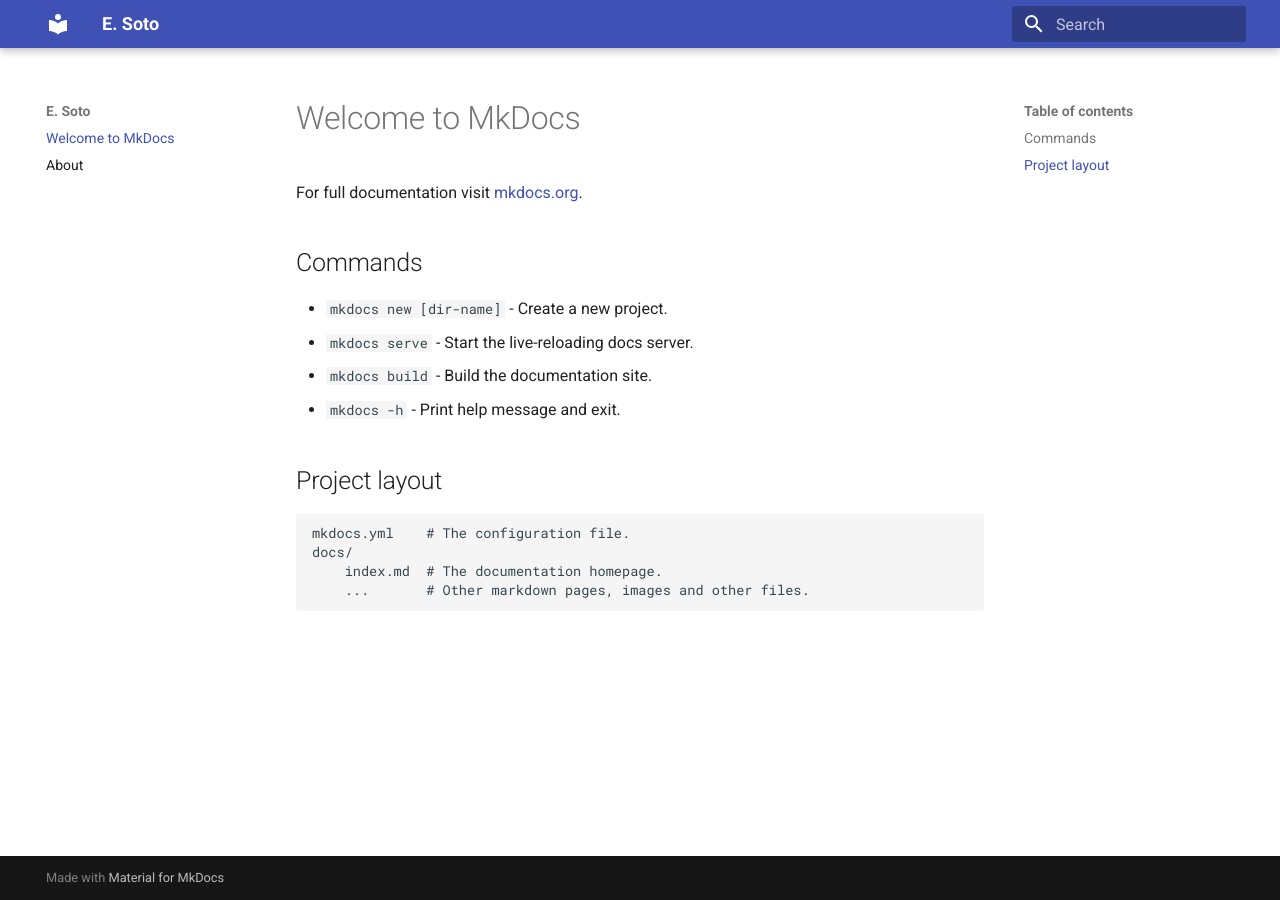
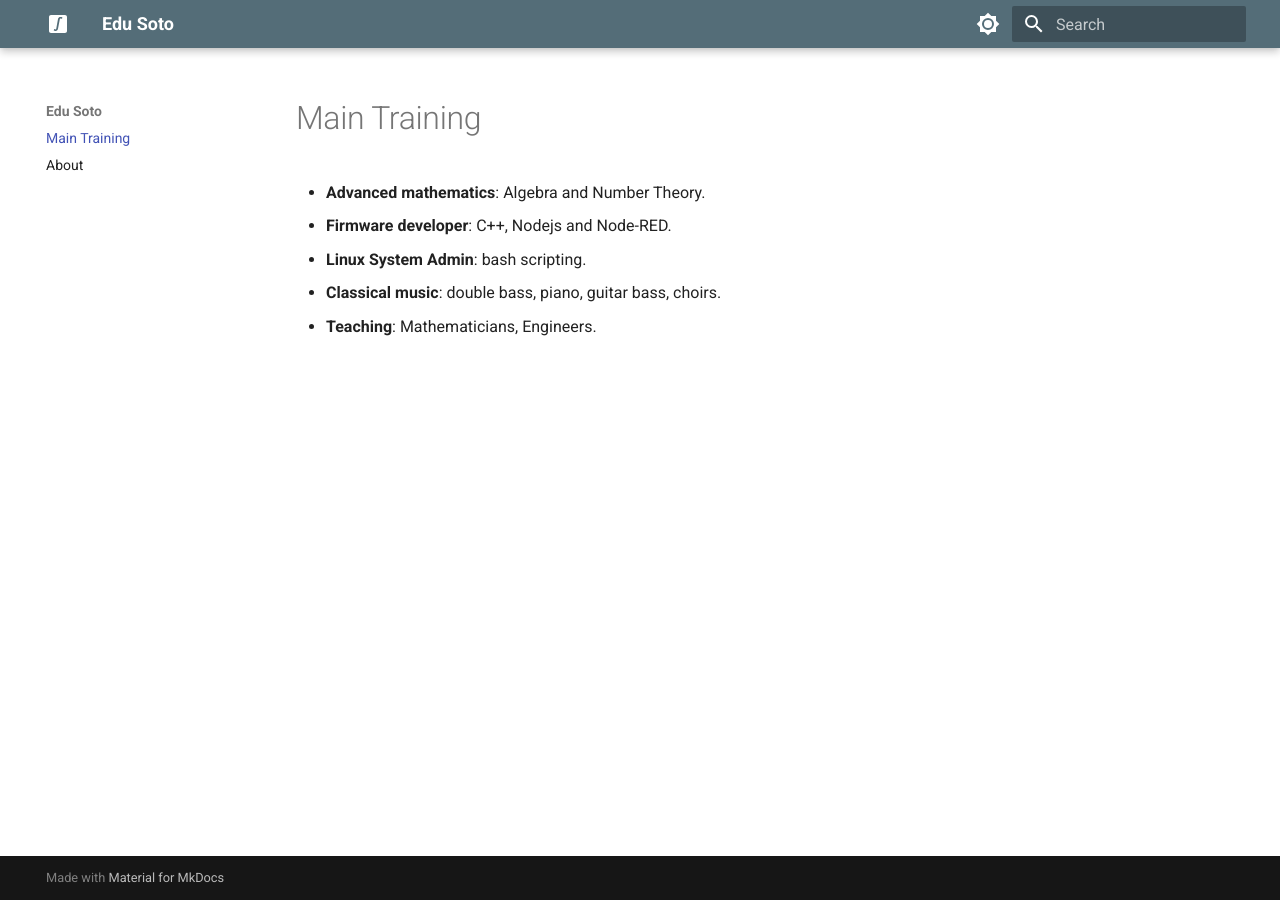
Before and after one commit to edu-soto/edu-soto.github.io, an MkDocs documentation site: the page built from docs/index.md, in a window 1280 px wide. Built offline with MkDocs 1.6.1 and Material for MkDocs 9.7.7, drawn with Linux system fonts in a browser that asks for light colours.

Commit message:
about + mathjax + other

```diff
--- a/docs/index.md
+++ b/docs/index.md
@@ -1,17 +1,7 @@
-# Welcome to MkDocs
+# Main Training
 
-For full documentation visit [mkdocs.org](https://www.mkdocs.org).
-
-## Commands
-
-* `mkdocs new [dir-name]` - Create a new project.
-* `mkdocs serve` - Start the live-reloading docs server.
-* `mkdocs build` - Build the documentation site.
-* `mkdocs -h` - Print help message and exit.
-
-## Project layout
-
-    mkdocs.yml    # The configuration file.
-    docs/
-        index.md  # The documentation homepage.
-        ...       # Other markdown pages, images and other files.
+- **Advanced mathematics**: Algebra and Number Theory.
+- **Firmware developer**: C++, Nodejs and Node-RED.
+- **Linux System Admin**: bash scripting.
+- **Classical music**: double bass, piano, guitar bass, choirs.
+- **Teaching**: Mathematicians, Engineers.
--- /dev/null
+++ b/docs/javascripts/mathjax.js
@@ -0,0 +1,16 @@
+window.MathJax = {
+  tex: {
+    inlineMath: [["\\(", "\\)"]],
+    displayMath: [["\\[", "\\]"]],
+    processEscapes: true,
+    processEnvironments: true
+  },
+  options: {
+    ignoreHtmlClass: ".*|",
+    processHtmlClass: "arithmatex"
+  }
+};
+
+document$.subscribe(() => {
+  MathJax.typesetPromise()
+})
--- a/mkdocs.yml
+++ b/mkdocs.yml
@@ -1,3 +1,31 @@
-site_name: E. Soto
+site_name: Edu Soto
 theme:
   name: material
+  palette:
+    # Palette toggle for light mode
+    - scheme: default
+      primary: blue grey
+      toggle:
+        icon: material/brightness-7
+        name: Switch to dark mode
+
+    # Palette toggle for dark mode
+    - scheme: slate
+      primary: blue grey
+      toggle:
+        icon: material/brightness-4
+        name: Switch to light mode
+
+  icon:
+    logo: material/math-integral-box
+    # favicon: material/math-integral-box #should be a path to a real file.
+
+
+markdown_extensions:
+  - pymdownx.arithmatex:
+      generic: true
+
+extra_javascript:
+  - javascripts/mathjax.js
+  - https://polyfill.io/v3/polyfill.min.js?features=es6
+  - https://cdn.jsdelivr.net/npm/mathjax@3/es5/tex-mml-chtml.js
```
Also changed, not shown: docs/About.md (+21 -0 lines).
